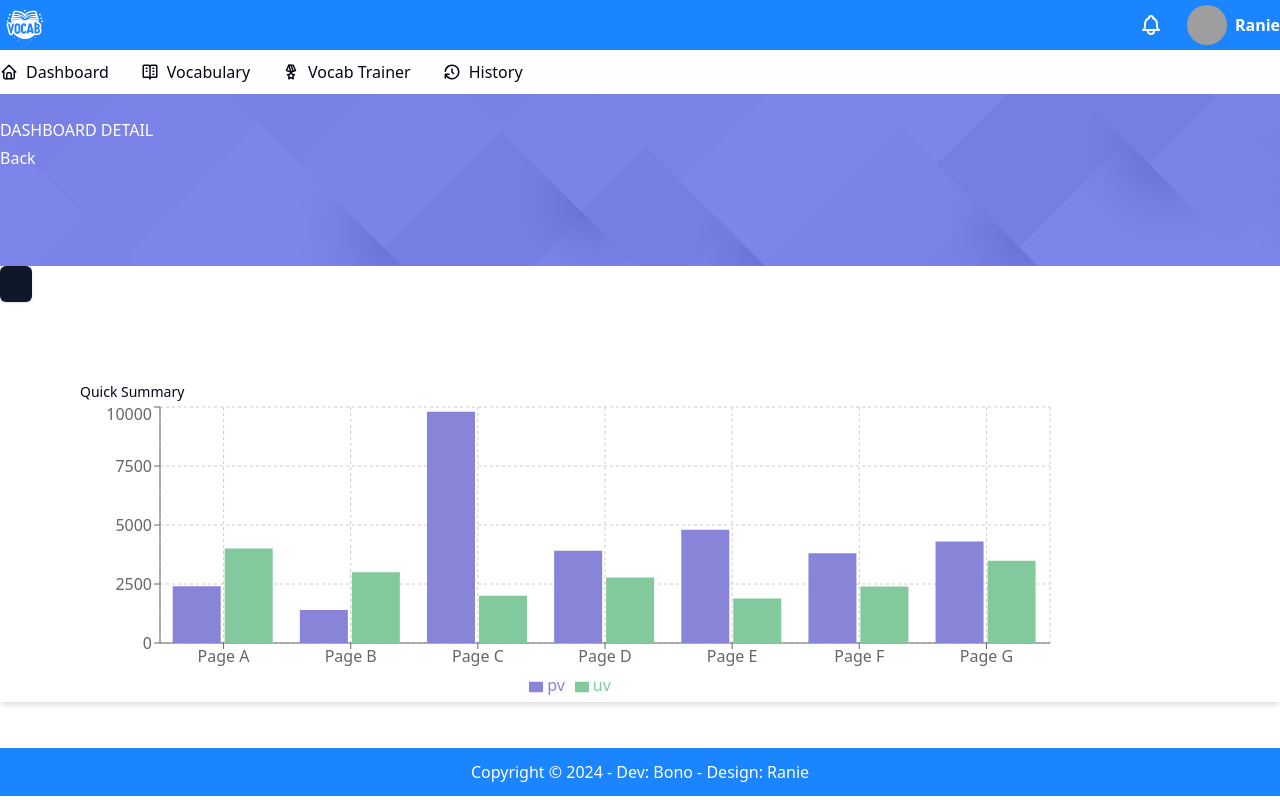
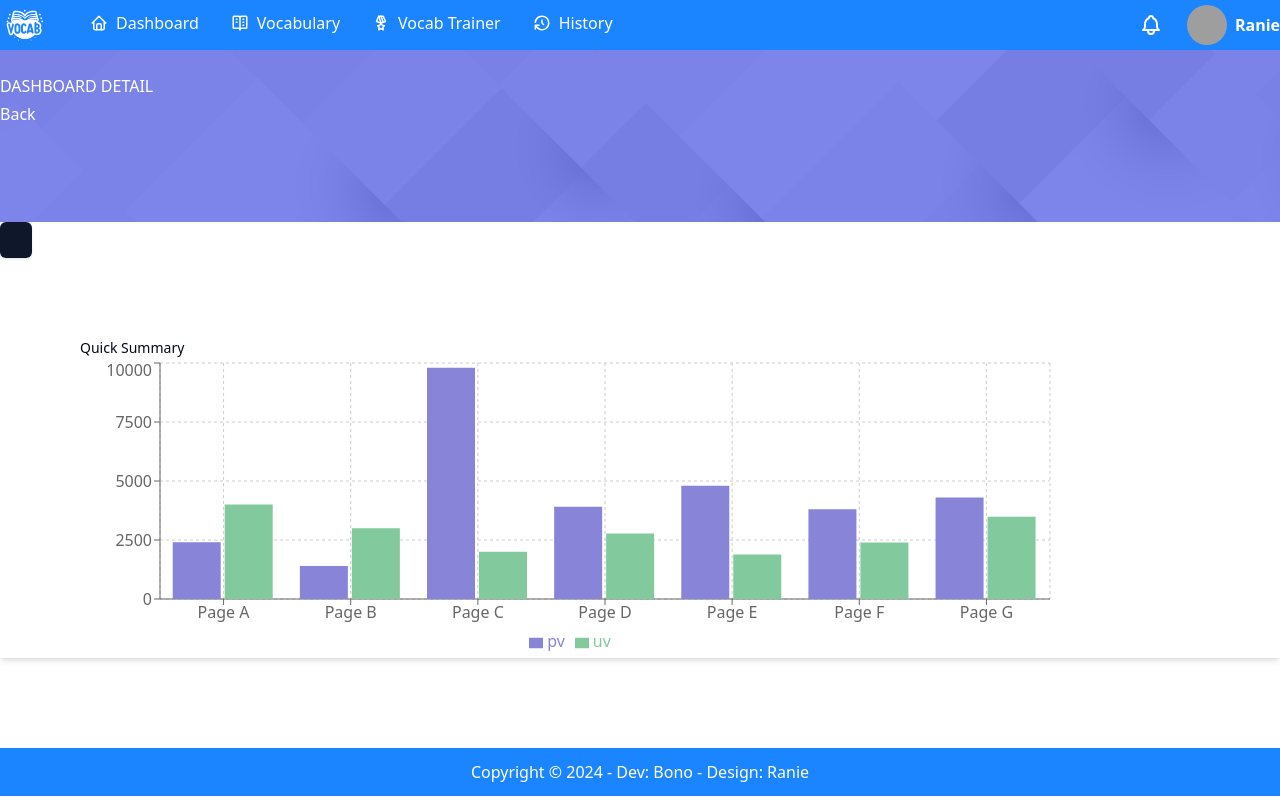
Before and after one commit to ngocxxu/vocab-management-fe, a React (Vite) app: page / in a window 1280 px wide. Built offline with nearby package versions, Linux system fonts and the light colour scheme; grey boxes are pictures that could not be loaded.

Commit message:
adjust header menu

```diff
--- a/src/components/header/HeaderMenu.tsx
+++ b/src/components/header/HeaderMenu.tsx
@@ -39,23 +39,21 @@ export function HeaderMenu() {
           navigate(`${link.link}`);
         }}
       >
-        <div
-          className={clsx(
-            "flex justify-center items-center gap-2 h-11 hover:text-purple-700",
-            {
-              "text-purple-700": transformedPath === link.link,
-            }
-          )}
+        <div className="flex justify-center items-center gap-2">
+          <link.icon className="mb-1" size={18} />
+          <p
+            className={clsx("pb-1", {
+              "border-b-2": transformedPath === link.link,
+            })}
           >
-          <link.icon size={18} />
             {link.label}
+          </p>
         </div>
       </a>
     );
   });
 
   return (
-    <div className="container mx-auto">
     <div className="flex">
       <div className="flex justify-start items-center gap-8 sm:visible invisible ">
         {items}
@@ -67,6 +65,5 @@ export function HeaderMenu() {
           <IconX className="swap-on fill-current" width="32" height="32" />
         </label> */}
     </div>
-    </div>
   );
 }
--- a/src/components/header/HeaderTop.tsx
+++ b/src/components/header/HeaderTop.tsx
@@ -3,6 +3,7 @@ import UserButton from "../button/UserButton";
 import DropDownCustom from "../dropdown";
 import "./style.scss";
 import IconVocab from "@/assets/svg/IconVocab";
+import { HeaderMenu } from "./HeaderMenu";
 
 const list = [
   {
@@ -18,9 +19,12 @@ const HeaderTop = () => {
     <div className="header-top bg-customBlue  text-white">
       <div className="container mx-auto">
         <div className="header-top-inner flex justify-between">
-          <p className="header-top-inner-title my-auto">
-            <IconVocab />
-          </p>
+          <div className="flex justify-between gap-10">
+            <p className="header-top-inner-title my-auto">
+              <IconVocab />
+            </p>
+            <HeaderMenu />
+          </div>
           <div className="flex justify-center items-center gap-6">
             <DropDownCustom
               label="Announcement"
--- a/src/components/header/index.tsx
+++ b/src/components/header/index.tsx
@@ -1,13 +1,11 @@
-import HeaderBreadcrumb from './HeaderBreadcrumb';
-import { HeaderMenu } from './HeaderMenu';
-import HeaderTop from './HeaderTop';
-import './style.scss';
+import HeaderBreadcrumb from "./HeaderBreadcrumb";
+import HeaderTop from "./HeaderTop";
+import "./style.scss";
 
 const Header = () => {
   return (
-    <div className='header'>
+    <div className="header">
       <HeaderTop />
-      <HeaderMenu />
       <HeaderBreadcrumb />
     </div>
   );
--- a/src/components/table/index.tsx
+++ b/src/components/table/index.tsx
@@ -12,7 +12,7 @@ import { TPagination } from "../../utils/types";
 import Pagination from "../pagination";
 import Button from "../button";
 import { AlertDialog } from "../alertDialog";
-import { IconLoader2 } from "@tabler/icons-react";
+import { IconDatabaseOff, IconLoader2 } from "@tabler/icons-react";
 
 type TTable<T extends TExtend> = {
   data: T[];
@@ -61,7 +61,10 @@ const DataTable = <T extends TExtend>({
 
   if (data.length <= 0) {
     return (
-      <div className="flex justify-center items-center">No data found</div>
+      <div className="h-[400px] flex flex-col justify-center items-center gap-2">
+        <IconDatabaseOff size="2rem" />
+        <p className="text-xl">No data found</p>
+      </div>
     );
   }
 
```
Lines whose indentation alone changed are shown as unchanged.
